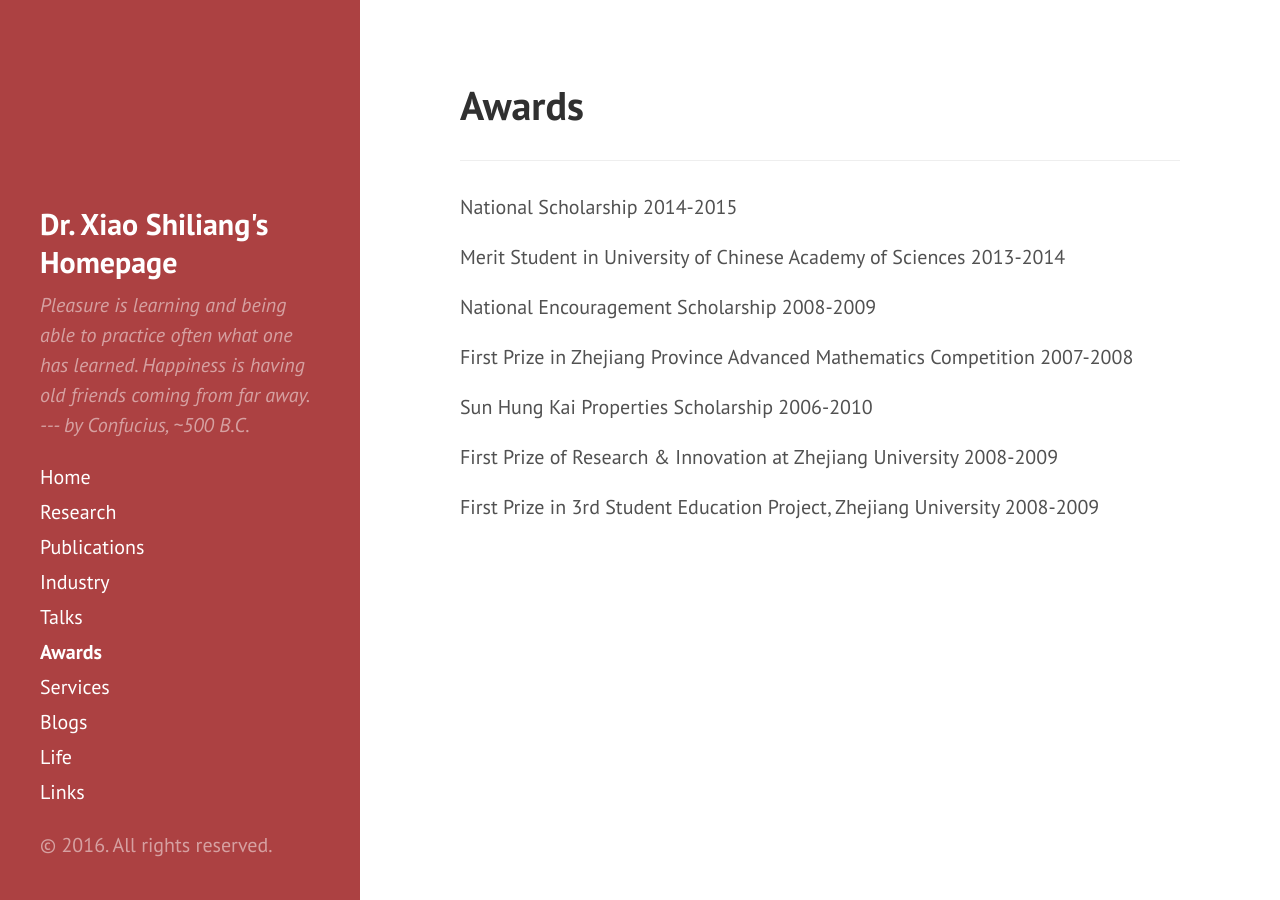
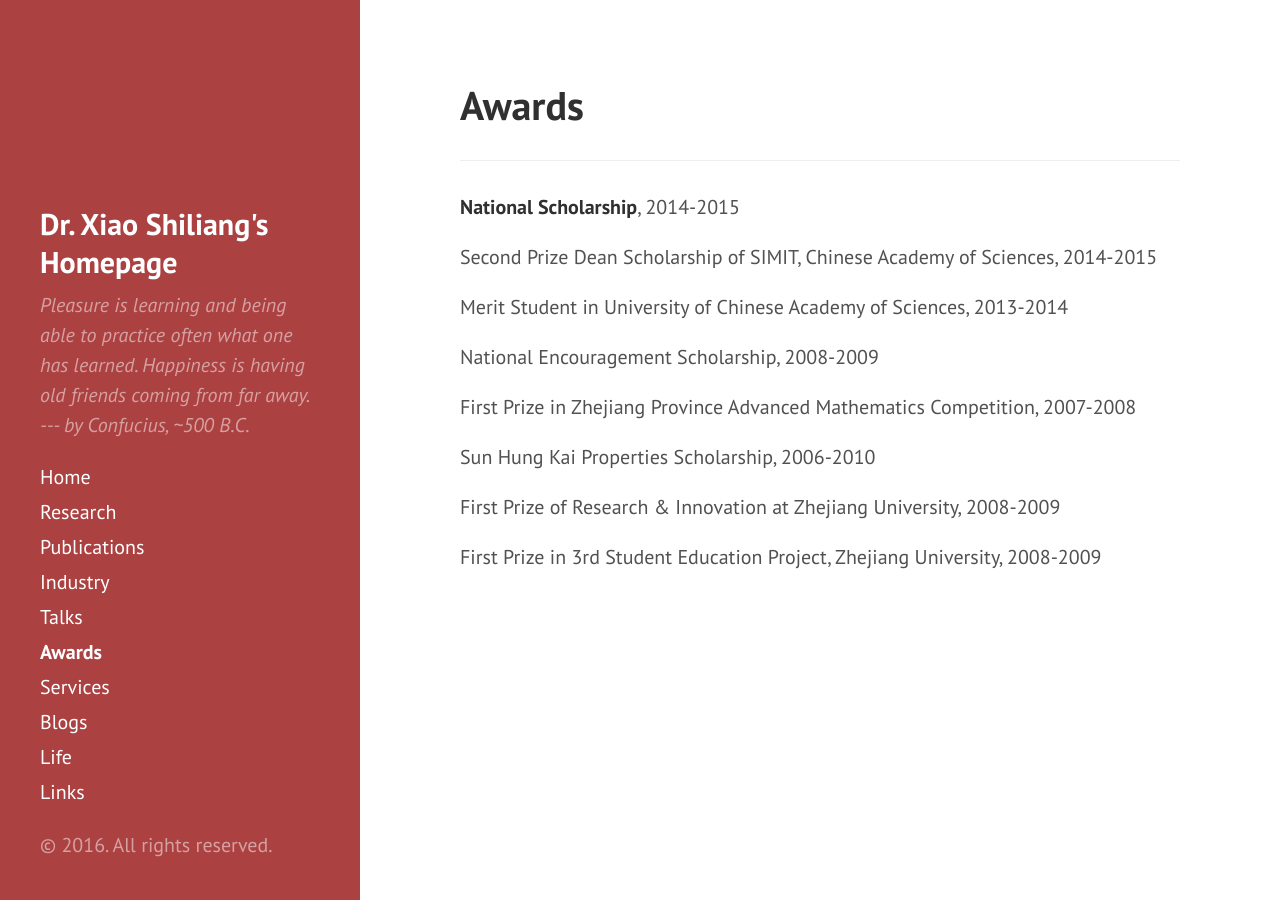
Before and after one commit to slxiao/slxiao.github.io, a Jekyll site: the page built from 5awards.md, in a window 1280 px wide. Built offline with Jekyll 4.4.1, drawn with Linux system fonts in a browser that asks for light colours; Markdown is read by kramdown in place of the engine named in the settings.

```diff
--- a/5awards.md
+++ b/5awards.md
@@ -4,16 +4,18 @@ title: Awards
 ---
 ***
 
-National Scholarship  2014-2015
+**National Scholarship**, 2014-2015
 
-Merit Student in University of Chinese Academy of Sciences 2013-2014
+Second Prize Dean Scholarship of SIMIT, Chinese Academy of Sciences, 2014-2015
 
-National Encouragement Scholarship 2008-2009
+Merit Student in University of Chinese Academy of Sciences, 2013-2014
 
-First Prize in Zhejiang Province Advanced Mathematics Competition 2007-2008
+National Encouragement Scholarship, 2008-2009
 
-Sun Hung Kai Properties Scholarship 2006-2010
+First Prize in Zhejiang Province Advanced Mathematics Competition, 2007-2008
 
-First Prize of Research & Innovation at Zhejiang University 2008-2009
+Sun Hung Kai Properties Scholarship, 2006-2010
 
-First Prize in 3rd Student Education Project, Zhejiang University 2008-2009
+First Prize of Research & Innovation at Zhejiang University, 2008-2009
+
+First Prize in 3rd Student Education Project, Zhejiang University, 2008-2009
```
